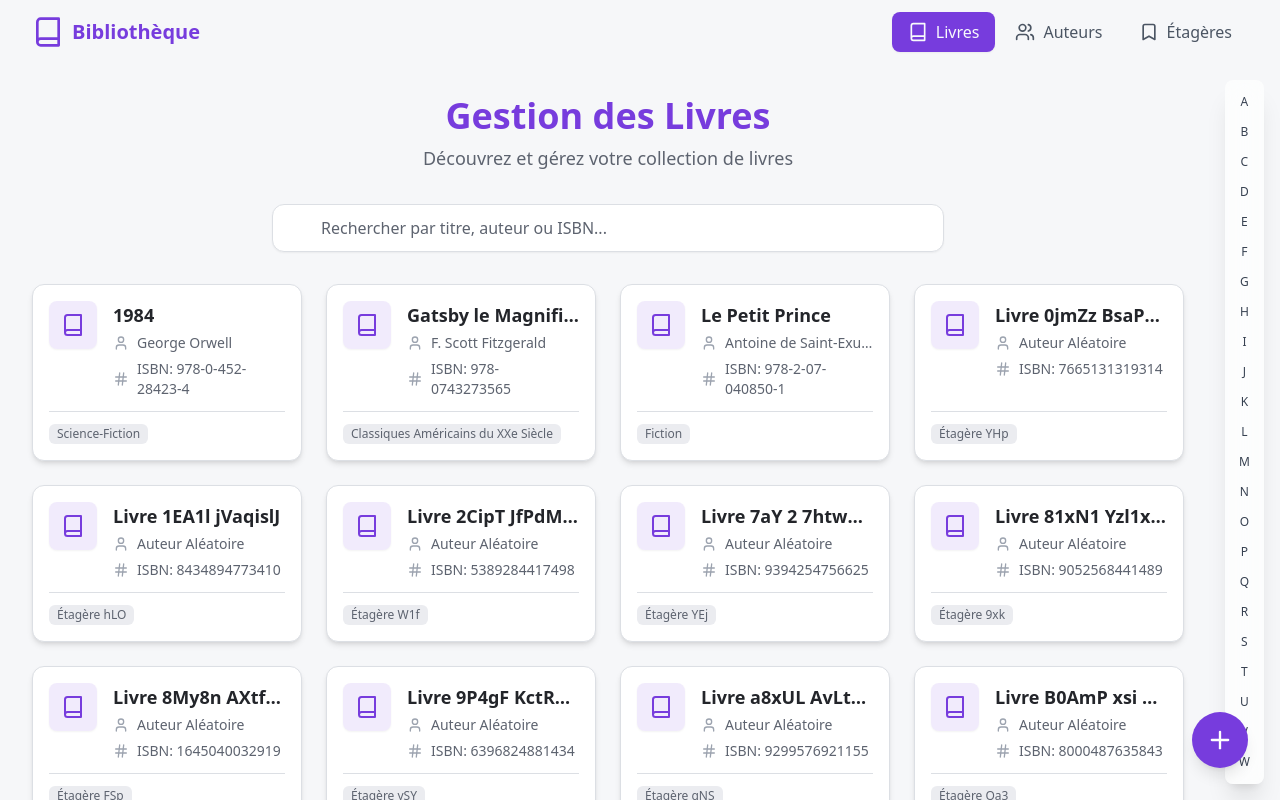
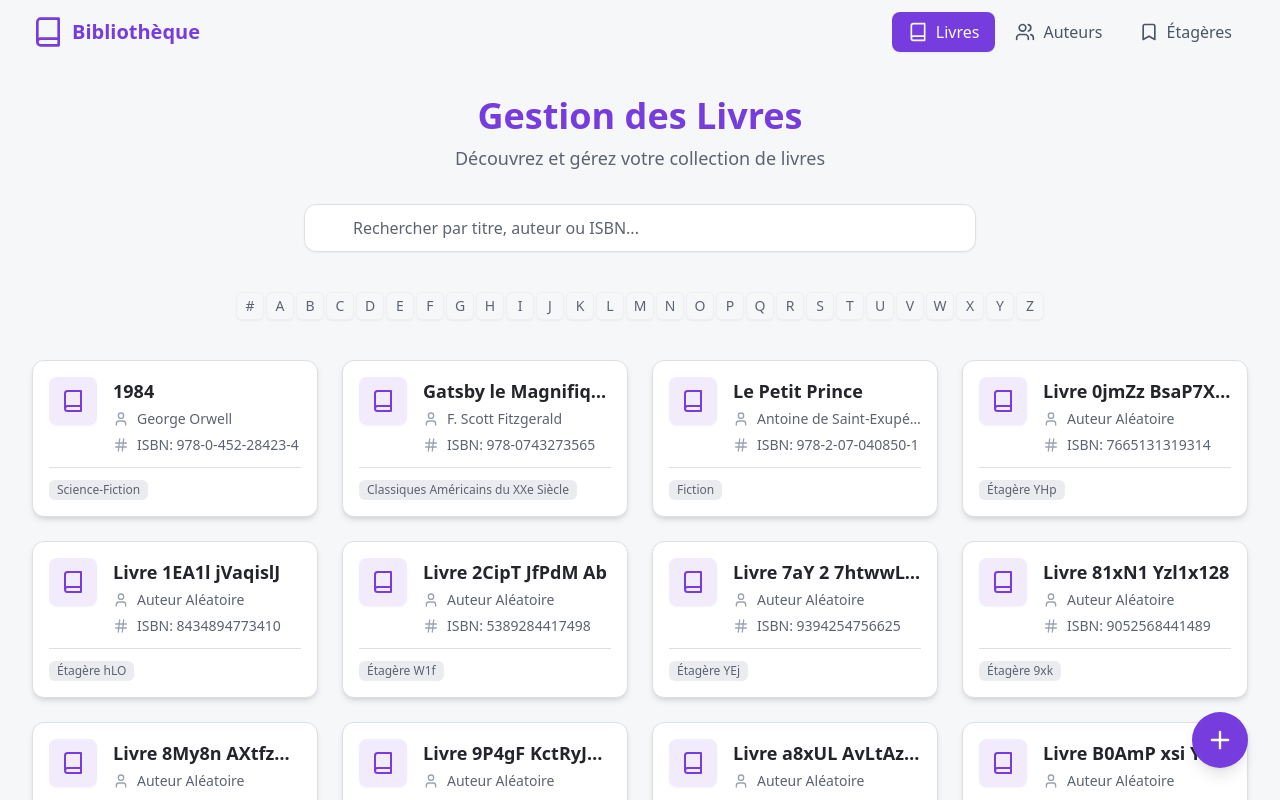
Before and after one commit to Nespouique/library-ihm, a React (Vite) app: page / in a window 1280 px wide. Shown: the top 800 px of the page. Built offline with nearby package versions, Linux system fonts and the light colour scheme.

Commit message:
[feat] Repositionning alphabetical scroller

```diff
--- a/src/components/AlphabeticalScroller.jsx
+++ b/src/components/AlphabeticalScroller.jsx
@@ -3,28 +3,34 @@ import { motion } from 'framer-motion';
 
 const AlphabeticalScroller = ({ onLetterClick }) => {
     const alphabet = 'ABCDEFGHIJKLMNOPQRSTUVWXYZ'.split('');
+    const allButtons = ['#', ...alphabet];
 
     return (
         <motion.div
-            className="alphabet-slider"
-            initial={{ opacity: 0, x: 20 }}
-            animate={{ opacity: 1, x: 0 }}
-            transition={{ delay: 0.5 }}
+            className="alphabet-scroller-horizontal"
+            initial={{ opacity: 0, y: 10 }}
+            animate={{ opacity: 1, y: 0 }}
+            transition={{ delay: 0.3 }}
         >
-            {alphabet.map((letter, index) => (
-                <motion.div
-                    key={letter}
-                    className="alphabet-letter"
-                    onClick={() => onLetterClick(letter)}
-                    initial={{ opacity: 0, y: -5 }}
-                    animate={{ opacity: 1, y: 0 }}
-                    transition={{ duration: 0.2, delay: index * 0.02 }}
-                    whileHover={{ scale: 1.1, color: 'var(--primary)' }}
-                    whileTap={{ scale: 0.95 }}
-                >
-                    {letter}
-                </motion.div>
-            ))}
+            <div className="flex justify-center gap-0.5 p-2 overflow-x-auto">
+                {allButtons.map((char, index) => (
+                    <motion.button
+                        key={char}
+                        className="alphabet-letter-btn"
+                        onClick={() => onLetterClick(char)}
+                        initial={{ opacity: 0, scale: 0.8 }}
+                        animate={{ opacity: 1, scale: 1 }}
+                        transition={{ duration: 0.2, delay: index * 0.01 }}
+                        whileHover={{
+                            scale: 1.1,
+                            transition: { duration: 0.1 }
+                        }}
+                        whileTap={{ scale: 0.95 }}
+                    >
+                        {char}
+                    </motion.button>
+                ))}
+            </div>
         </motion.div>
     );
 };
--- a/src/index.css
+++ b/src/index.css
@@ -65,6 +65,20 @@
     .alphabet-letter {
         @apply p-1.5 cursor-pointer hover:text-primary font-medium text-xs text-gray-700 rounded-md hover:bg-primary/10 transition-all duration-150;
     }
+
+    .alphabet-scroller-horizontal {
+        @apply w-full mx-auto;
+        max-width: none;
+    }
+
+    .alphabet-letter-btn {
+        @apply w-7 h-7 flex items-center justify-center text-sm font-medium text-muted-foreground rounded-md border border-border/30 bg-background/60 backdrop-blur-sm cursor-pointer select-none flex-shrink-0 shadow-sm;
+        transition: color 0.1s ease, border-color 0.1s ease, background-color 0.1s ease, box-shadow 0.1s ease;
+    }
+
+    .alphabet-letter-btn:hover {
+        @apply text-primary border-primary/50 bg-primary/10 shadow-md;
+    }
 }
 
 .book-card {
--- a/src/pages/AuthorsPage.jsx
+++ b/src/pages/AuthorsPage.jsx
@@ -117,23 +117,38 @@ const AuthorsPage = () => {
             )
         );
 
-    const handleLetterScroll = (letter) => {
-        const firstAuthorWithLetter = filteredAuthors.find((author) =>
-            author.lastName.toUpperCase().startsWith(letter)
+    const handleLetterScroll = (char) => {
+        let firstAuthorWithChar;
+
+        if (char === '#') {
+            // Trouver le premier auteur dont le nom ne commence pas par une lettre
+            firstAuthorWithChar = filteredAuthors.find((author) => {
+                const firstChar = author.lastName.charAt(0).toUpperCase();
+                return !/^[A-Z]$/.test(firstChar);
+            });
+        } else {
+            // Trouver le premier auteur dont le nom commence par la lettre spécifiée
+            firstAuthorWithChar = filteredAuthors.find((author) =>
+                author.lastName.toUpperCase().startsWith(char)
             );
+        }
+
         if (
-            firstAuthorWithLetter &&
-            authorRefs.current[firstAuthorWithLetter.id]
+            firstAuthorWithChar &&
+            authorRefs.current[firstAuthorWithChar.id]
         ) {
-            authorRefs.current[firstAuthorWithLetter.id].scrollIntoView({
+            authorRefs.current[firstAuthorWithChar.id].scrollIntoView({
                 behavior: 'smooth',
                 block: 'start',
                 inline: 'nearest',
             });
         } else {
+            const description = char === '#'
+                ? 'Aucun auteur dont le nom commence par un chiffre ou caractère spécial.'
+                : `Aucun auteur dont le nom commence par ${char}.`;
             toast({
                 title: 'Aucun auteur',
-                description: `Aucun auteur dont le nom commence par ${letter}.`,
+                description,
                 variant: 'destructive',
             });
         }
@@ -145,10 +160,7 @@ const AuthorsPage = () => {
     };
 
     return (
-        <div className="flex">
-            <div className="flex-grow space-y-8 pr-16">
-                {' '}
-                {/* Adjusted pr for AlphabeticalScroller width */}
+        <div className="space-y-8">
             <motion.div
                 initial={{ opacity: 0, y: -20 }}
                 animate={{ opacity: 1, y: 0 }}
@@ -166,6 +178,7 @@ const AuthorsPage = () => {
                 value={searchTerm}
                 onChange={setSearchTerm}
             />
+            <AlphabeticalScroller onLetterClick={handleLetterScroll} />
             <div className="grid gap-6 md:grid-cols-2 lg:grid-cols-3 xl:grid-cols-4">
                 {filteredAuthors.length > 0 ? (
                     filteredAuthors.map((author, index) => (
@@ -236,8 +249,6 @@ const AuthorsPage = () => {
                 />
             )}
         </div>
-            <AlphabeticalScroller onLetterClick={handleLetterScroll} />
-        </div>
     );
 };
 
--- a/src/pages/BooksPage.jsx
+++ b/src/pages/BooksPage.jsx
@@ -151,30 +151,42 @@ const BooksPage = ({ initialSearchTerm }) => {
         )
         .sort((a, b) => a.title.localeCompare(b.title));
 
-    const handleLetterScroll = (letter) => {
-        const firstBookWithLetter = filteredBooks.find((book) =>
-            book.title.toUpperCase().startsWith(letter)
+    const handleLetterScroll = (char) => {
+        let firstBookWithChar;
+
+        if (char === '#') {
+            // Trouver le premier livre qui ne commence pas par une lettre
+            firstBookWithChar = filteredBooks.find((book) => {
+                const firstChar = book.title.charAt(0).toUpperCase();
+                return !/^[A-Z]$/.test(firstChar);
+            });
+        } else {
+            // Trouver le premier livre qui commence par la lettre spécifiée
+            firstBookWithChar = filteredBooks.find((book) =>
+                book.title.toUpperCase().startsWith(char)
             );
-        if (firstBookWithLetter && bookRefs.current[firstBookWithLetter.id]) {
-            bookRefs.current[firstBookWithLetter.id].scrollIntoView({
+        }
+
+        if (firstBookWithChar && bookRefs.current[firstBookWithChar.id]) {
+            bookRefs.current[firstBookWithChar.id].scrollIntoView({
                 behavior: 'smooth',
                 block: 'start',
                 inline: 'nearest',
             });
         } else {
+            const description = char === '#'
+                ? 'Aucun livre ne commence par un chiffre ou caractère spécial.'
+                : `Aucun livre ne commence par la lettre ${char}.`;
             toast({
                 title: 'Aucun livre',
-                description: `Aucun livre ne commence par la lettre ${letter}.`,
+                description,
                 variant: 'destructive',
             });
         }
     };
 
     return (
-        <div className="flex">
-            <div className="flex-grow space-y-8 pr-16">
-                {' '}
-                {/* Adjusted pr for AlphabeticalScroller width */}
+        <div className="space-y-8">
             <motion.div
                 initial={{ opacity: 0, y: -20 }}
                 animate={{ opacity: 1, y: 0 }}
@@ -199,6 +211,7 @@ const BooksPage = ({ initialSearchTerm }) => {
                     window.history.replaceState({}, '', newUrl);
                 }}
             />
+            <AlphabeticalScroller onLetterClick={handleLetterScroll} />
             <div className="grid gap-6 md:grid-cols-2 lg:grid-cols-3 xl:grid-cols-4">
                 {filteredBooks.length > 0 ? (
                     filteredBooks.map((book, index) => (
@@ -261,8 +274,6 @@ const BooksPage = ({ initialSearchTerm }) => {
                 />
             )}
         </div>
-            <AlphabeticalScroller onLetterClick={handleLetterScroll} />
-        </div>
     );
 };
 
```
Lines whose indentation alone changed are shown as unchanged.
